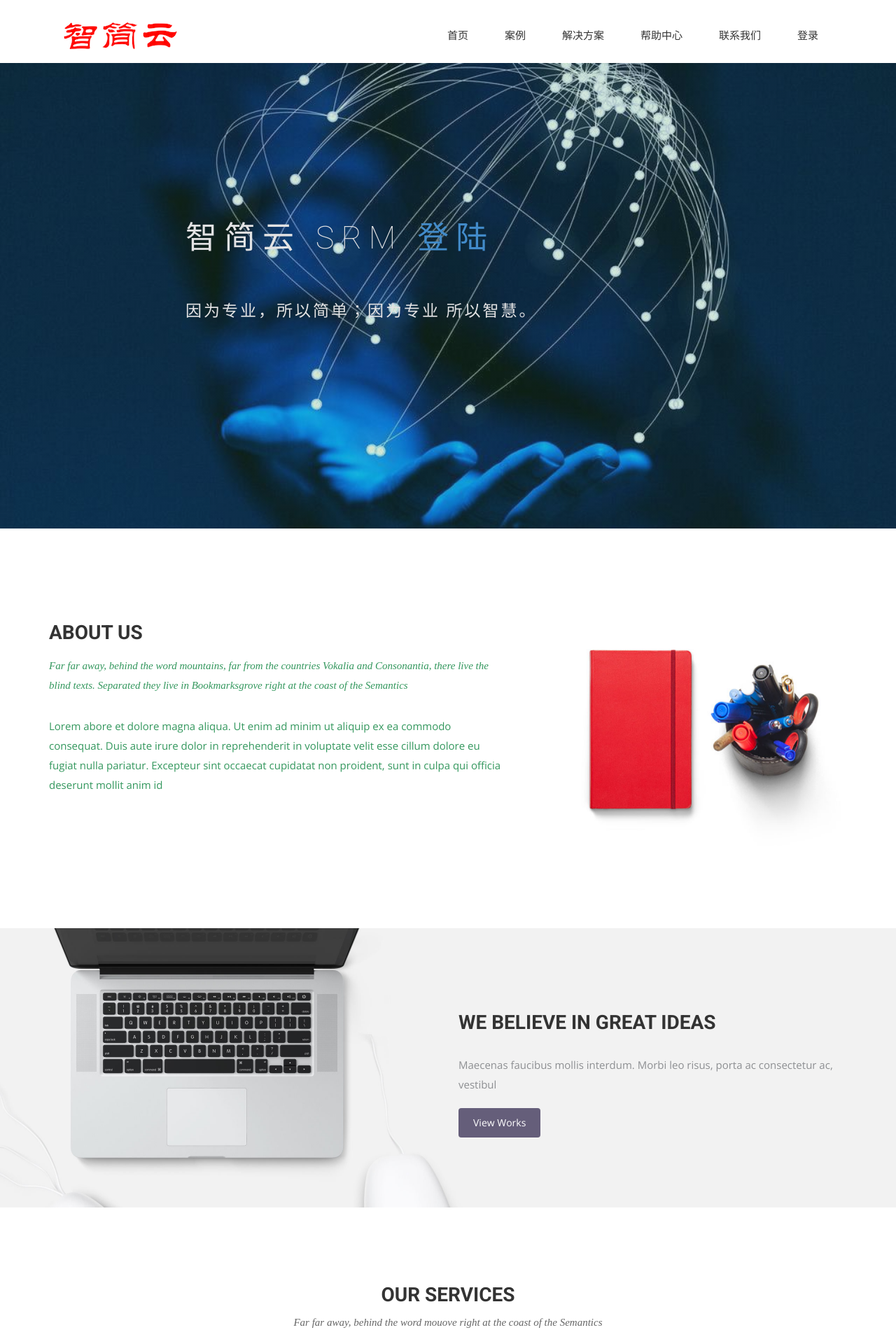
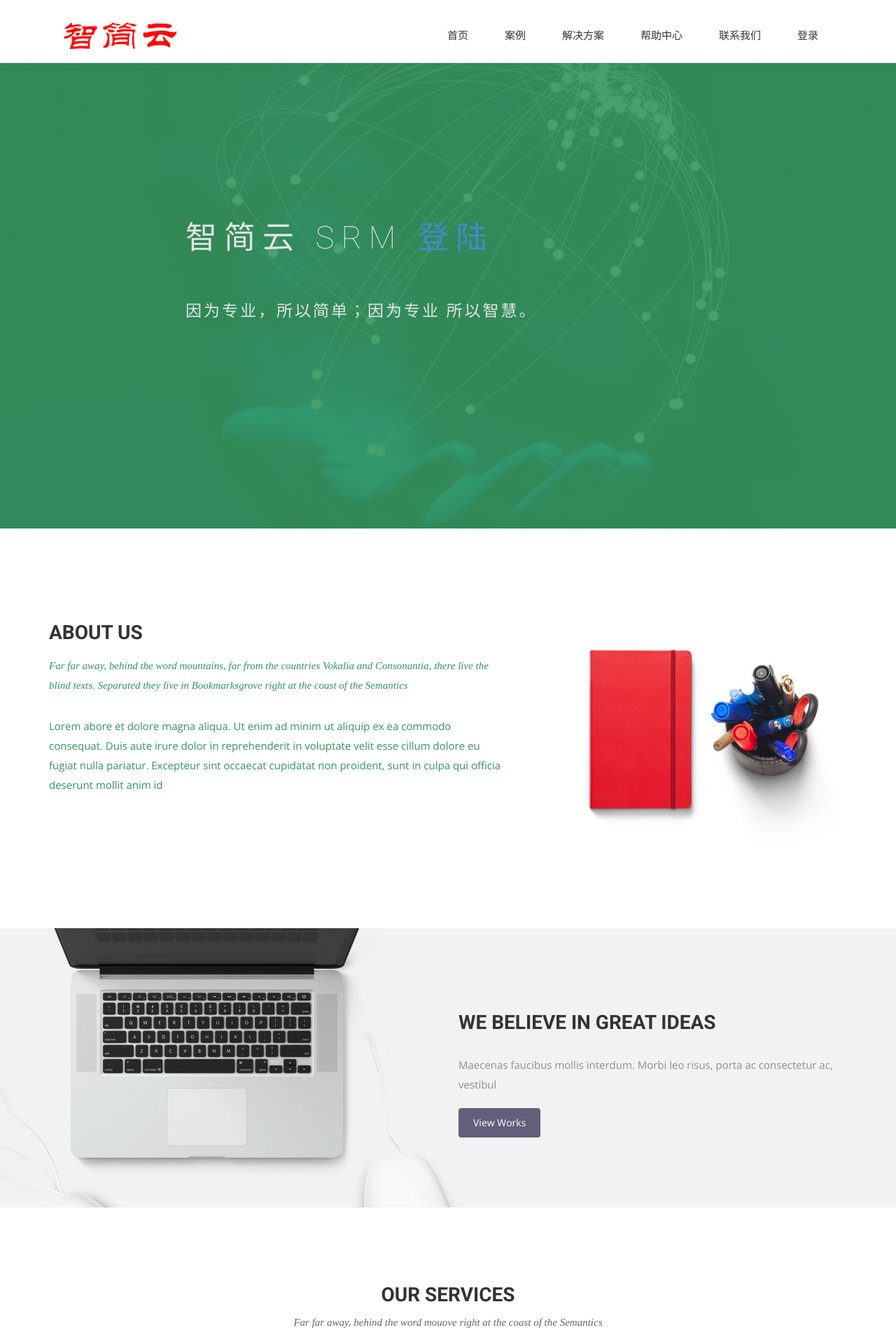
Before and after one commit to dreampivot/slipscloud.github.io, a Jekyll site: the page built from index.html, in a window 1280 px wide. Shown: the top 1920 px of the page at 70% size. Built offline with Jekyll 4.4.1, drawn with Linux system fonts in a browser that asks for light colours; nearby versions of some CDN libraries; some web fonts are replaced.

Commit message:
Update airspace.css

```diff
--- a/css/airspace.css
+++ b/css/airspace.css
@@ -118,7 +118,7 @@ font header .navbar-default .navbar-nav li a:hover {
 	opacity: 0.8;
 	*/
   background: linear-gradient(to left, #36975D, #36975D);
-  opacity: 0.2;
+  opacity: 0.9;
 }
 #slider .block {
  color: #E3E3E4;
```
